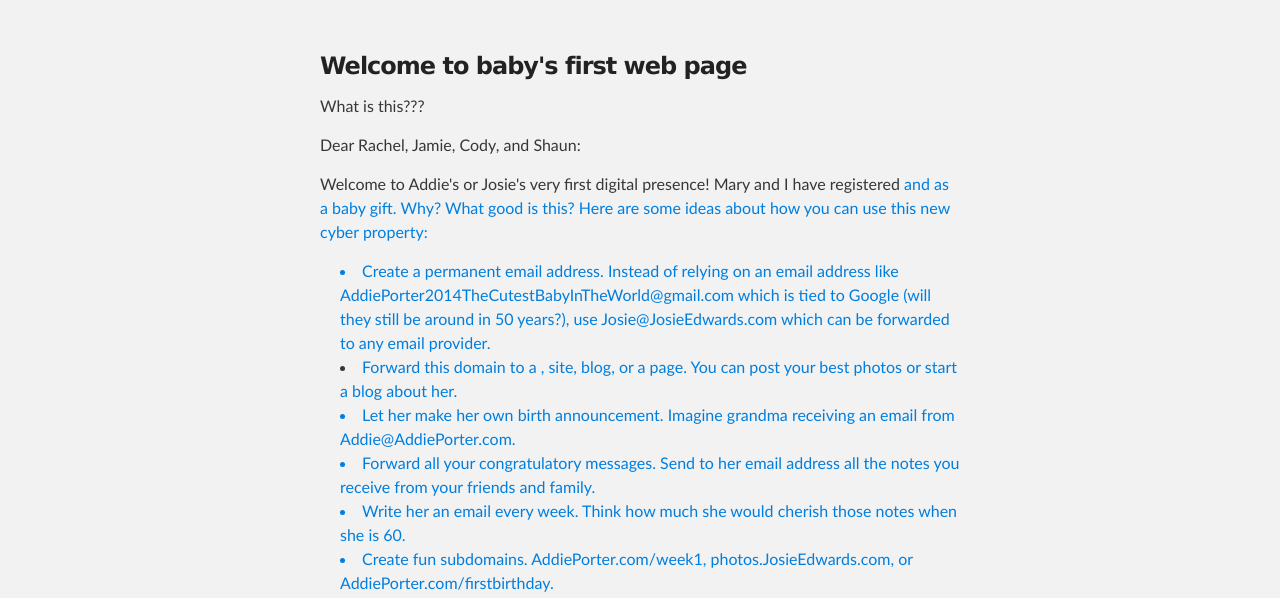
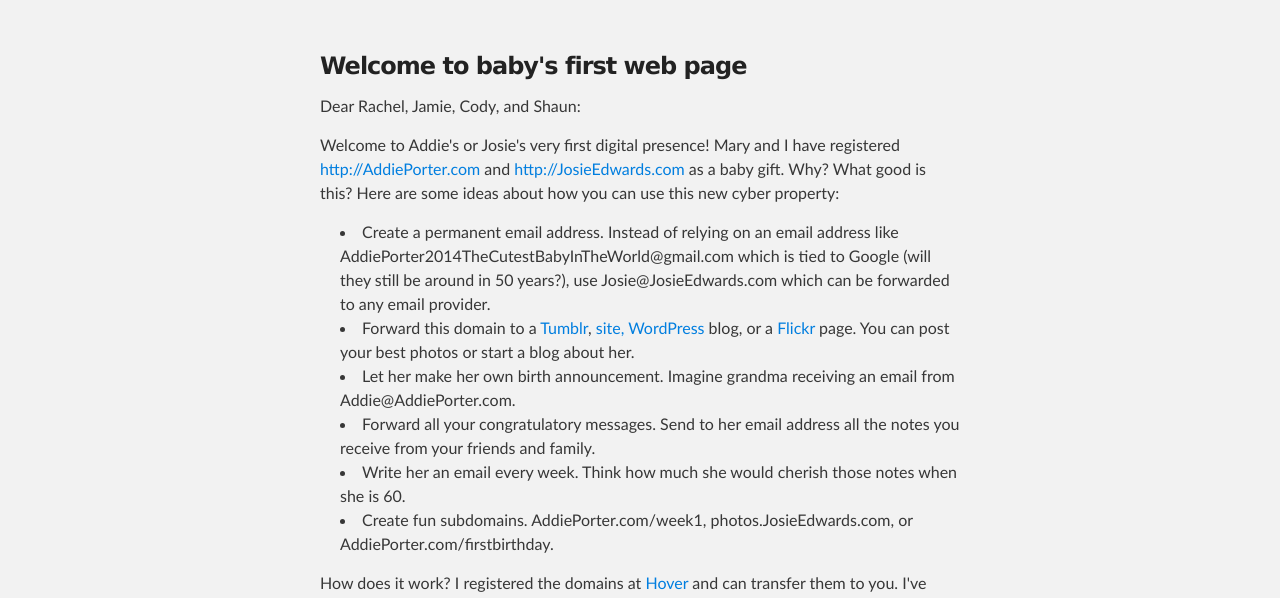
Before and after one commit to ClayFlannigan/ClayFlannigan.github.io, a plain HTML site: page index.html in a window 1280 px wide. Shown: the part 176-774 px from the top of the page. Drawn offline with Linux system fonts and the light colour scheme.

Commit message:
bug fixes

```diff
--- a/index.html
+++ b/index.html
@@ -29,22 +29,20 @@
       <section id="main_content" class="inner">
         <h3>Welcome to baby's first web page</h3>
 
-<p>What is this???  </p>
-
 <p>Dear Rachel, Jamie, Cody, and Shaun:</p>
 
-<p>Welcome to Addie's or Josie's very first digital presence!  Mary and I have registered <a href="http://AddiePorter.com"</a> and <a href="http://JosieEdwards.com"</a> as a baby gift.  Why? What good is this?  Here are some ideas about how you can use this new cyber property:</p>
+<p>Welcome to Addie's or Josie's very first digital presence!  Mary and I have registered <a href="http://AddiePorter.com">http://AddiePorter.com</a> and <a href="http://JosieEdwards.com">http://JosieEdwards.com</a> as a baby gift.  Why? What good is this?  Here are some ideas about how you can use this new cyber property:</p>
 
 <ul>
-	<li><b>Create a permanent email address.<b> Instead of relying on an email address like AddiePorter2014TheCutestBabyInTheWorld@gmail.com which is tied to Google (will they still be around in 50 years?), use Josie@JosieEdwards.com which can be forwarded to any email provider.</li>
-	<li><b>Forward this domain<b> to a <a href="https://www.tumblr.com"Tumblr</a>, <a href="http://squarespace.com"SquareSpace</a> site, <a href="http://wordpress.com"WordPress</a> blog, or a <a href="https://www.flickr.com"Flickr</a> page.  You can post your best photos or start a blog about her.</li>
+	<li><b>Create a permanent email address.</b> Instead of relying on an email address like AddiePorter2014TheCutestBabyInTheWorld@gmail.com which is tied to Google (will they still be around in 50 years?), use Josie@JosieEdwards.com which can be forwarded to any email provider.</li>
+	<li><b>Forward this domain</b> to a <a href="https://www.tumblr.com">Tumblr</a>, <a href="http://squarespace.com"SquareSpace</a> site, <a href="http://wordpress.com">WordPress</a> blog, or a <a href="https://www.flickr.com">Flickr</a> page.  You can post your best photos or start a blog about her.</li>
 	<li><b>Let her make her own birth announcement.</b>  Imagine grandma receiving an email from Addie@AddiePorter.com.</li>
 	<li><b>Forward all your congratulatory messages.</b> Send to her email address all the notes you receive from your friends and family.</li>
 	<li><b>Write her an email every week.</b> Think how much she would cherish those notes when she is 60.</li>
 	<li><b>Create fun subdomains.</b> AddiePorter.com/week1, photos.JosieEdwards.com, or AddiePorter.com/firstbirthday.</li>
 </ul>
 
-<p>How does it work?  I registered the domains at <a href="http://hover.com"</a> and can transfer them to you.  I've signed up for an email address too, but will need to forward it somewhere (gmail?).  Currently, both domains are pointing to a <a href="http://pages.github.com">GitHub Pages</a> site.  You could do the same although some of the other options might be easier for sharing photos etc.  Or, maybe you want to get her a github account now :-)  I'd be happy to help set up a blog or point the domain and email where you like.  One other note: I chose to use the nickname (Josie instead of Josephine).  If you think the formal name would be better, now is your one chance!</p>
+<p>How does it work?  I registered the domains at <a href="http://hover.com">Hover</a> and can transfer them to you.  I've signed up for an email address too, but will need to forward it somewhere (gmail?).  Currently, both domains are pointing to a <a href="http://pages.github.com">GitHub Pages</a> site.  You could do the same although some of the other options might be easier for sharing photos etc.  Or, maybe you want to get her a github account now :-)  I'd be happy to help set up a blog or point the domain and email where you like.  One other note: I chose to use the nickname (Josie instead of Josephine).  If you think the formal name would be better, now is your one chance!</p>
 
 <p>I hope you and your family and eventually your daughter enjoy this gift.  And maybe if we are all lucky, they will go into web development in 20 or so years :-)<p>
 
```
